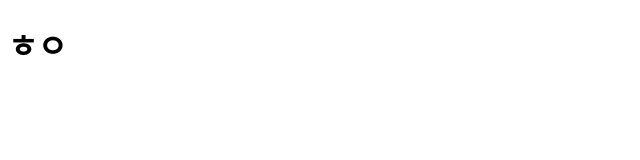
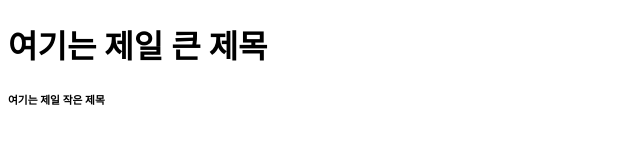
Before and after one commit to jinwook3470/jinwook3470.github.io, a plain HTML site: page test.html in a window 1280 px wide. Shown: the whole page, without its empty margins (0-640 px from the left). Drawn offline with Linux system fonts and the light colour scheme.

Commit message:
Update test.html

```diff
--- a/test.html
+++ b/test.html
@@ -1,10 +1,10 @@
 <!doctype html>
 <html lang='ko'>
   <head>
-    <meta charset="utf-8">
-    <title>연습</title>
+    <title>HTML 연습</title>
   </head>
   <body>
-    <h1>ㅎㅇ</h1>
+    <h1>여기는 제일 큰 제목</h1>
+    <h6>여기는 제일 작은 제목</h6>
   </body>
 </html>
```
